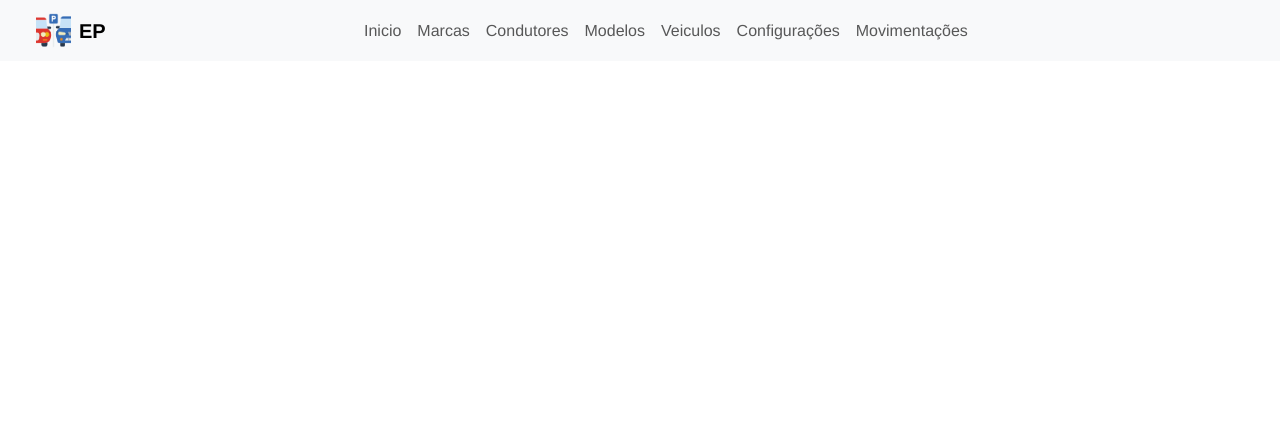
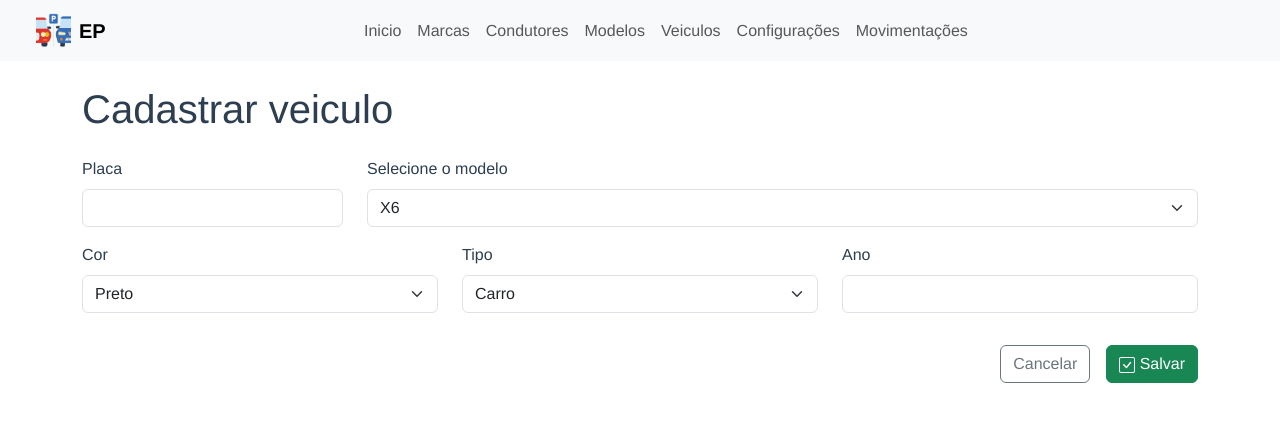
Before and after one commit to tailyne-bertoncelli/estacionamento-client, a Vue app: page /criar-veiculo in a window 1280 px wide. Shown: the top 422 px of the page. Built offline with nearby package versions, Linux system fonts and the light colour scheme.

Commit message:
Criando formulario de veiculo

```diff
--- a/src/views/marca/criar-marcaView.vue
+++ b/src/views/marca/criar-marcaView.vue
@@ -3,7 +3,7 @@
         <h1 class="text-start my-4">Cadastrar marca</h1>
         <div class="d-flex flex-column align-items-start mb-3">
             <label for="exampleFormControlInput1" class="form-label">Nome da marca</label>
-            <input type="email" class="form-control" id="exampleFormControlInput1">
+            <input type="text" class="form-control" id="exampleFormControlInput1">
         </div>
         <div class="d-flex flex-row justify-content-end">
             <button type="button" class="btn btn-outline-secondary me-3">Cancelar</button>
--- a/src/views/modelo/criar-modeloView.vue
+++ b/src/views/modelo/criar-modeloView.vue
@@ -2,8 +2,8 @@
     <section class="container">
         <h1 class="text-start my-4">Cadastrar modelo</h1>
         <div class="d-flex flex-column align-items-start mb-3">
-            <label for="exampleFormControlInput1" class="form-label">Nome da modelo:</label>
-            <input type="email" class="form-control mb-3" id="exampleFormControlInput1">
+            <label for="exampleFormControlInput1" class="form-label">Nome do modelo</label>
+            <input type="text" class="form-control mb-3" id="exampleFormControlInput1">
 
             <label for="exampleFormControlInput1" class="form-label">Selecione a marca:</label>
             <select class="form-select" aria-label="Default select example">
--- a/src/views/veiculo/criar-veiculoView.vue
+++ b/src/views/veiculo/criar-veiculoView.vue
@@ -1,5 +1,59 @@
 <template>
-
+    <section class="container col-12">
+        <h1 class="text-start my-4">Cadastrar veiculo</h1>
+        <div class="row">
+            <div class="col-3 text-start">
+                <label for="exampleFormControlInput1" class="form-label">Placa</label>
+                <input type="text" class="form-control mb-3" id="exampleFormControlInput1">
+            </div>
+            <div class="col text-start">
+                <label for="exampleFormControlInput1" class="form-label">Selecione o modelo</label>
+                <select class="form-select" aria-label="Default select example">
+                    <!-- <option selected>Open this select menu</option> -->
+                    <option value="1">X6</option>
+                    <option value="2">Velar</option>
+                    <option value="3">Mustang</option>
+                </select>
+            </div>
+        </div>
+        <div class="row mb-3">
+            <div class="col-4 text-start">
+                <label for="exampleFormControlInput1" class="form-label">Cor</label>
+                <select class="form-select" aria-label="Default select example">
+                    <!-- <option selected>Open this select menu</option> -->
+                    <option value="1">Preto</option>
+                    <option value="2">Cinza</option>
+                    <option value="3">Branco</option>
+                </select>
+            </div>
+            <div class="col-4 text-start">
+                <label for="exampleFormControlInput1" class="form-label">Tipo</label>
+                <select class="form-select" aria-label="Default select example">
+                    <!-- <option selected>Open this select menu</option> -->
+                    <option value="1">Carro</option>
+                    <option value="2">Van</option>
+                    <option value="3">Moto</option>
+                </select>
+            </div>
+            <div class="col-4 text-start">
+                <label for="exampleFormControlInput1" class="form-label">Ano</label>
+                <input type="number" class="form-control mb-3" id="exampleFormControlInput1">
+            </div>
+        </div>
+        <div class="d-flex flex-row justify-content-end">
+            <button type="button" class="btn btn-outline-secondary me-3">Cancelar</button>
+            <button type="button" class="btn btn-success">
+                <svg xmlns="http://www.w3.org/2000/svg" width="16" height="16" fill="currentColor"
+                    class="bi bi-check-square" viewBox="0 0 16 16">
+                    <path
+                        d="M14 1a1 1 0 0 1 1 1v12a1 1 0 0 1-1 1H2a1 1 0 0 1-1-1V2a1 1 0 0 1 1-1h12zM2 0a2 2 0 0 0-2 2v12a2 2 0 0 0 2 2h12a2 2 0 0 0 2-2V2a2 2 0 0 0-2-2H2z" />
+                    <path
+                        d="M10.97 4.97a.75.75 0 0 1 1.071 1.05l-3.992 4.99a.75.75 0 0 1-1.08.02L4.324 8.384a.75.75 0 1 1 1.06-1.06l2.094 2.093 3.473-4.425a.235.235 0 0 1 .02-.022z" />
+                </svg>
+                Salvar
+            </button>
+        </div>
+    </section>
 </template>
 
 <script lang="ts">
```
